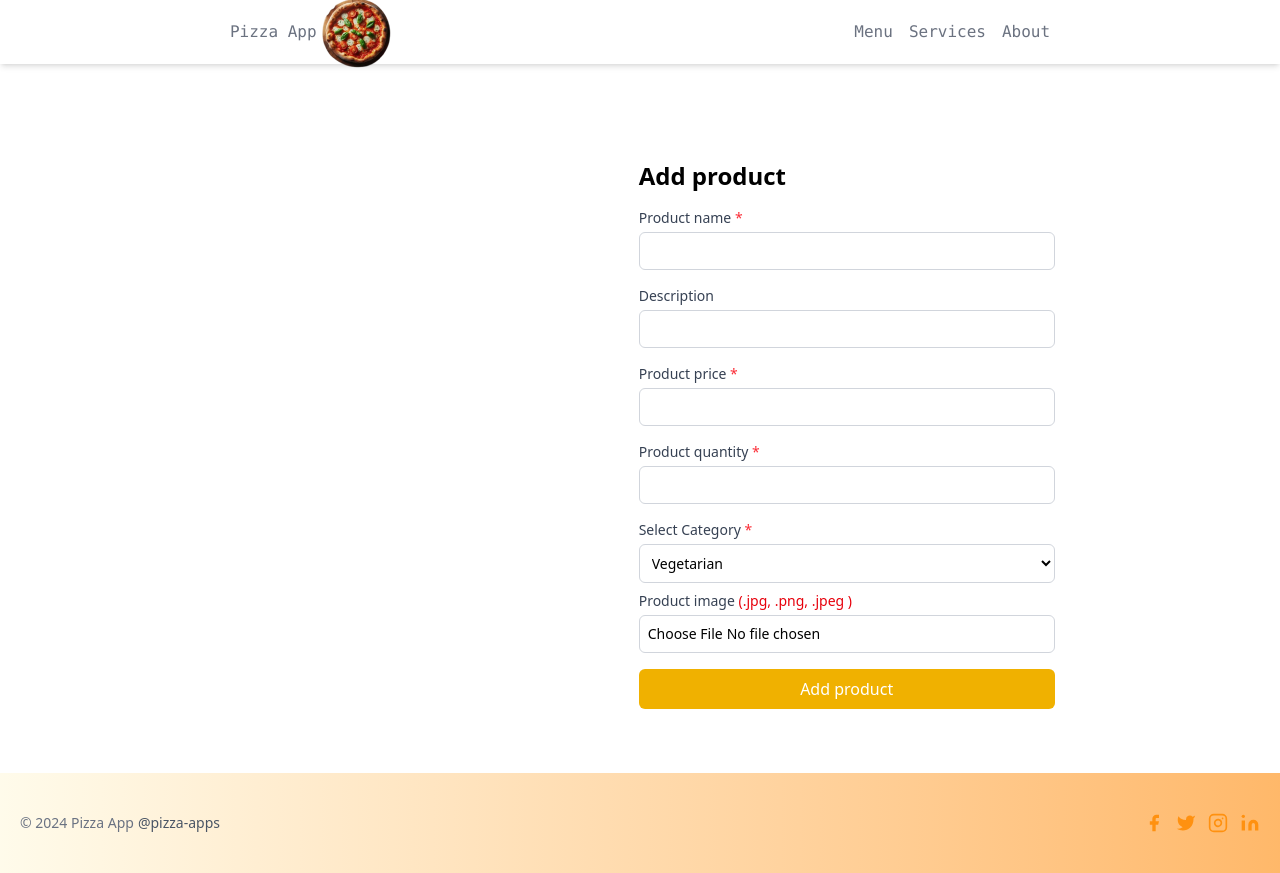
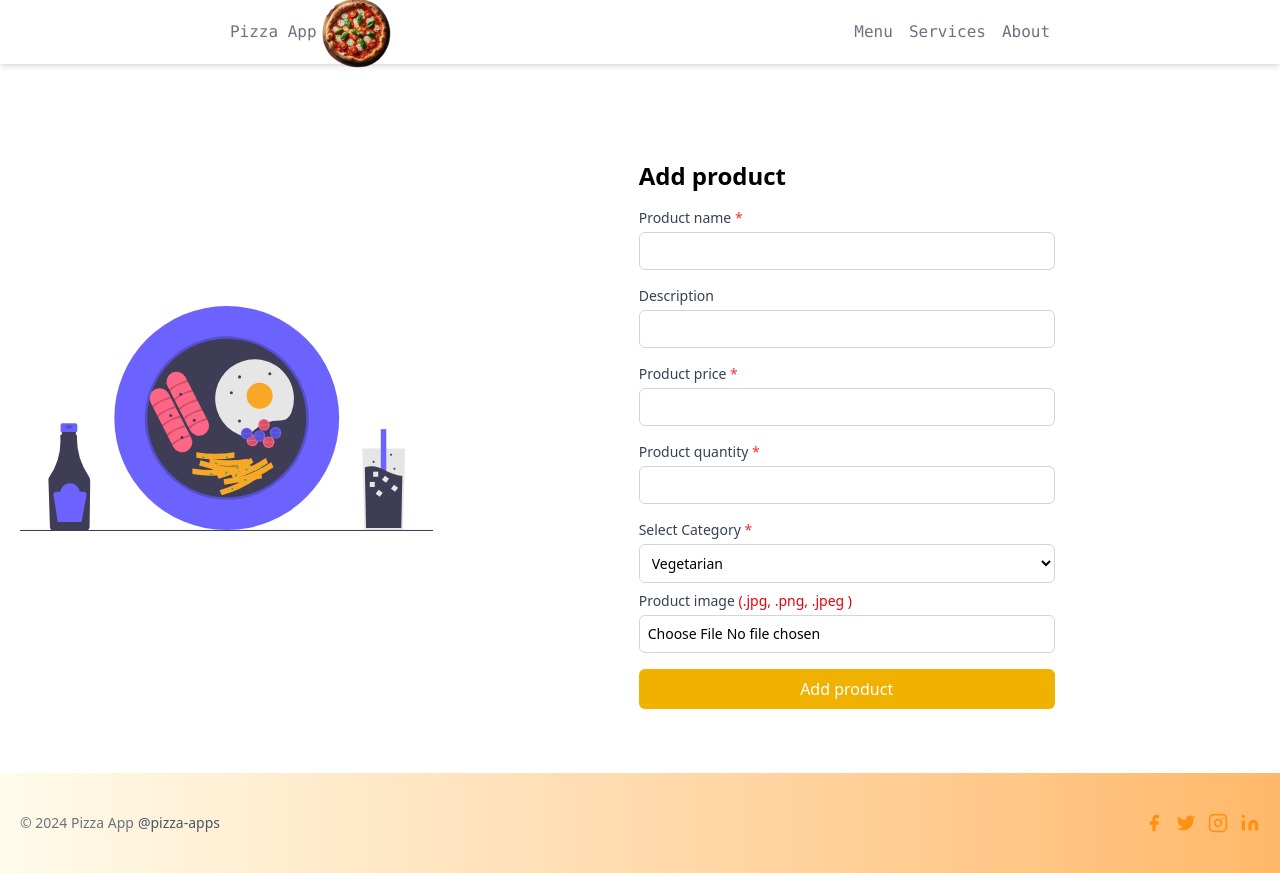
Before and after one commit to harshalkushare/PizzaFrontend, a React (Vite) app: page /admin/addProduct in a window 1280 px wide. Built offline with nearby package versions, Linux system fonts and the light colour scheme.

Commit message:
Added svg for addproduct form

```diff
--- a/src/pages/Admin/AddProduct.jsx
+++ b/src/pages/Admin/AddProduct.jsx
@@ -1,12 +1,12 @@
 import Layout from "../../Layouts/Layout";
-// import Food from '../../assets/Images/food.svg';
+import Food from '../../assets/images/food.svg';
 function AddProduct() {
     return (
         <Layout>
            <section className="py-12">
            <div className="flex items-center justify-center px-5">
                 <div className="md:w-2/6">
-                    {/* <img src={Food} /> */}
+                    <img src={Food} />
                 </div>
                 <div className="max-w-md md:w-4/6 mx-auto mt-8 bg-white p-4">
                     <h2 className="mb-4 text-2xl font-semibold">
```
Also changed, not shown: src/assets/images/food.svg (added).
